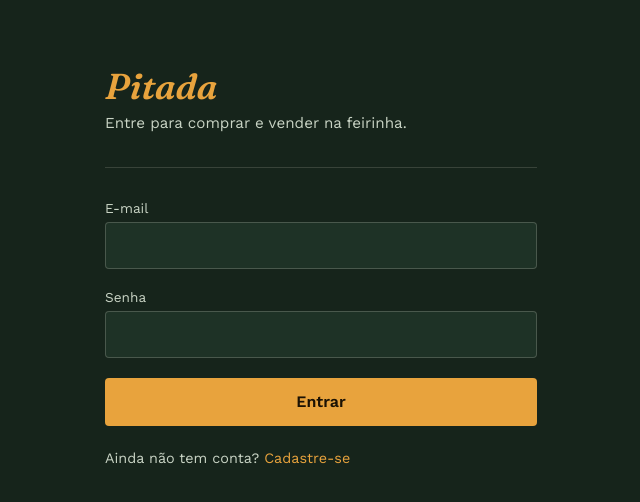
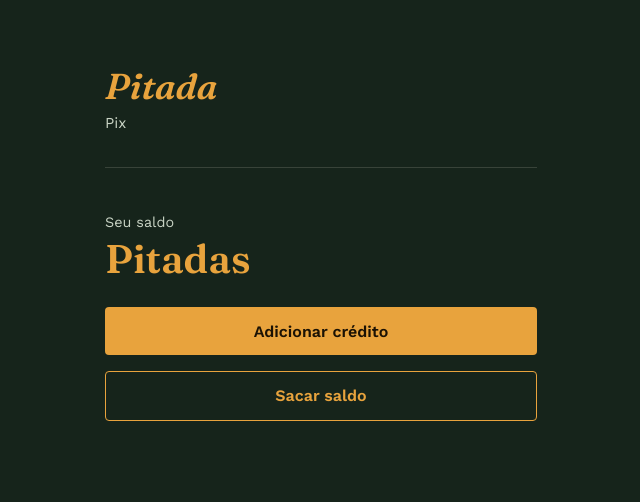
Before and after one commit to soumaisalex/Pitada, a React (Vite) app: page /pix in a window 1280 px wide. Before the commit this address led to /login. Shown: the top 502 px of the page, without its empty margins (319-959 px from the left). Built offline with nearby package versions, Linux system fonts and the light colour scheme; no server answers.

Commit message:
Atualização do bottomnav

```diff
--- a/src/App.tsx
+++ b/src/App.tsx
@@ -11,6 +11,7 @@ import NovaVenda from "./pages/NovaVenda";
 import Pagar from "./pages/Pagar";
 import Transacoes from "./pages/Transacoes";
 import Scanner from "./pages/Scanner";
+import Pix from "./pages/Pix";
 import BottomNav from "./components/BottomNav";
 
 export default function App() {
@@ -29,6 +30,7 @@ export default function App() {
         <Route path="/p/:codigo" element={<Pagar />} />
         <Route path="/transacoes" element={<Transacoes />} />
         <Route path="/scanner" element={<Scanner />} />
+        <Route path="/pix" element={<Pix />} />
         <Route path="*" element={<Navigate to="/login" replace />} />
       </Routes>
       <BottomNav />
--- a/src/components/BottomNav.tsx
+++ b/src/components/BottomNav.tsx
@@ -1,5 +1,5 @@
 import { NavLink, useLocation } from "react-router-dom";
-import { User, Receipt, ScanLine, CalendarDays, Store, PlusCircle } from "lucide-react";
+import { User, Receipt, ScanLine, CalendarDays, Store, PlusCircle, Wallet } from "lucide-react";
 import { useAuth } from "../context/AuthContext";
 
 export default function BottomNav() {
@@ -36,10 +36,16 @@ export default function BottomNav() {
         <CalendarDays size={20} />
         <span>Eventos</span>
       </NavLink>
-      {usuario.isLojista && (
+
+      {usuario.isLojista ? (
         <NavLink to="/minha-loja" className="item-navegacao">
           <Store size={20} />
           <span>Loja</span>
+        </NavLink>
+      ) : (
+        <NavLink to="/pix" className="item-navegacao">
+          <Wallet size={20} />
+          <span>Pix</span>
         </NavLink>
       )}
     </nav>
--- /dev/null
+++ b/src/pages/Pix.tsx
@@ -0,0 +1,33 @@
+import { Link } from "react-router-dom";
+import { useAuth } from "../context/AuthContext";
+
+export default function Pix() {
+  const { usuario } = useAuth();
+
+  return (
+    <div className="tela tela-com-navegacao">
+      <h1 className="marca">Pitada</h1>
+      <p className="subtitulo">Pix</p>
+      <hr className="divisor" />
+
+      <p style={{ color: "var(--cor-texto-suave)", marginBottom: 0, fontSize: "0.9rem" }}>Seu saldo</p>
+      <p className="saldo">{usuario?.saldoPitadas} Pitadas</p>
+
+      <Link
+        to="/adicionar-credito"
+        className="botao-principal"
+        style={{ display: "block", textAlign: "center", textDecoration: "none", marginBottom: "1rem" }}
+      >
+        Adicionar crédito
+      </Link>
+
+      <Link
+        to="/sacar"
+        className="botao-principal"
+        style={{ display: "block", textAlign: "center", textDecoration: "none", background: "transparent", border: "1px solid var(--cor-destaque)", color: "var(--cor-destaque)" }}
+      >
+        Sacar saldo
+      </Link>
+    </div>
+  );
+}
```
